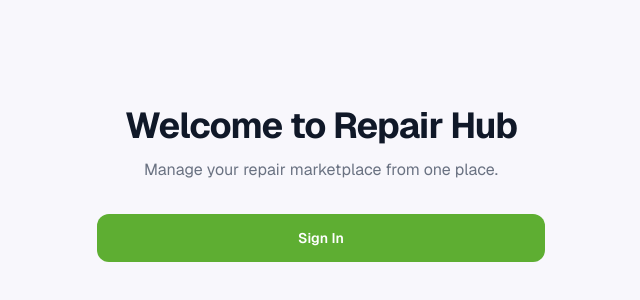
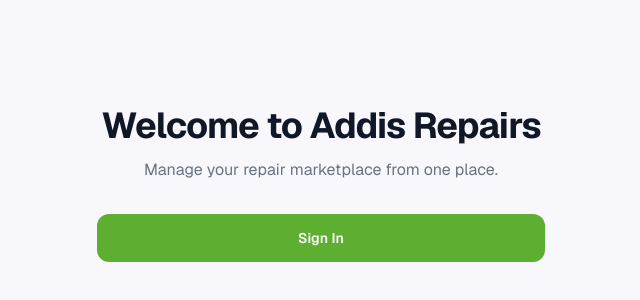
Before and after one commit to afaqtechs/Repair-Hub-Admin, a Next.js app: page / in a window 1280 px wide. Shown: the part 216-516 px from the top of the page, without its empty margins (319-959 px from the left). Built offline with nearby package versions, Linux system fonts and the light colour scheme; no server answers.

Commit message:
main page updated

```diff
--- a/app/page.tsx
+++ b/app/page.tsx
@@ -33,7 +33,7 @@ function HomePage() {
             <div className="w-full max-w-md text-center">
                 <div className="mb-8">
                     <h1 className="text-4xl font-bold tracking-tight text-gray-900">
-                        Welcome to Repair Hub
+                        Welcome to Addis Repairs
                     </h1>
 
                     <p className="mt-3 text-gray-500">
```
